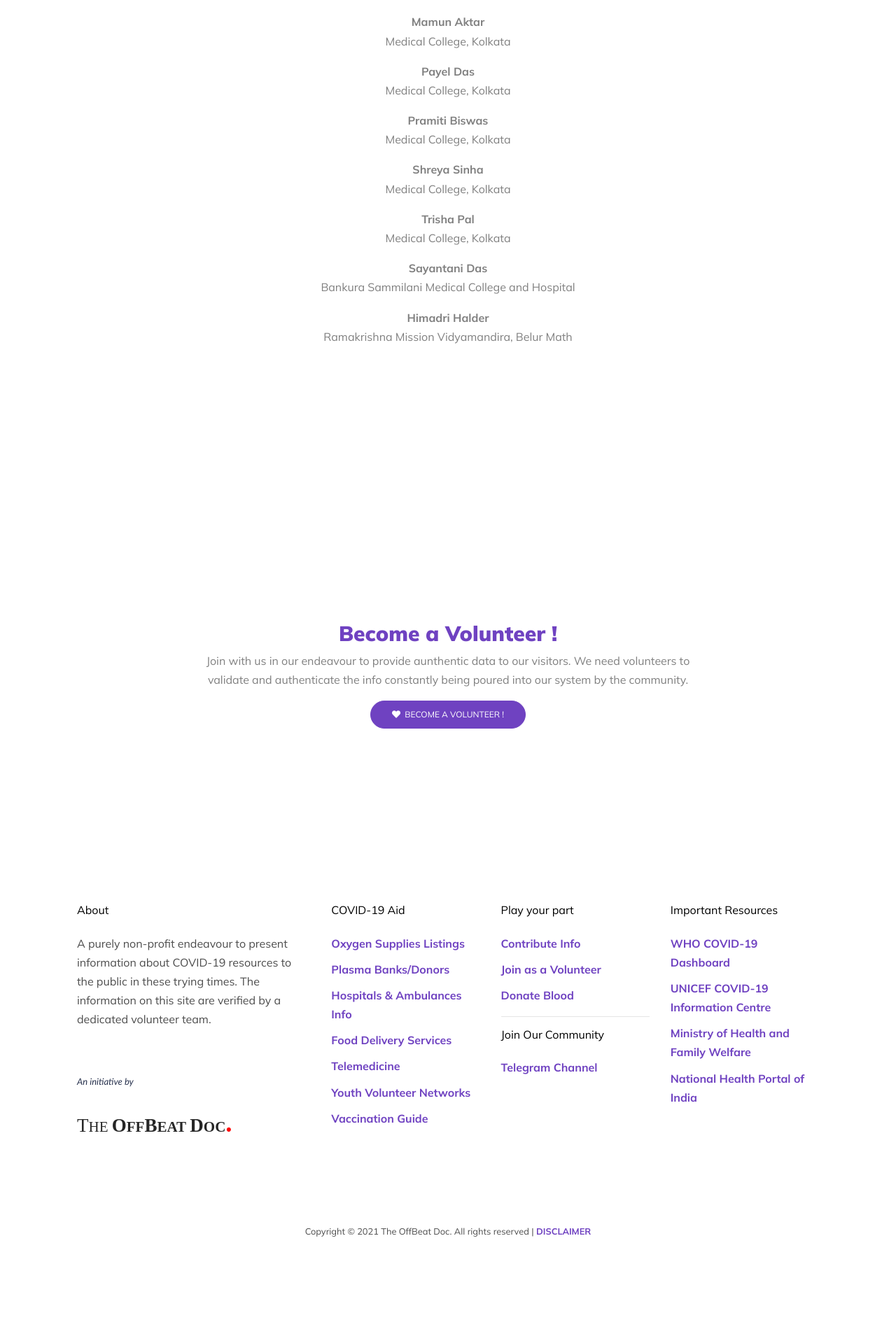
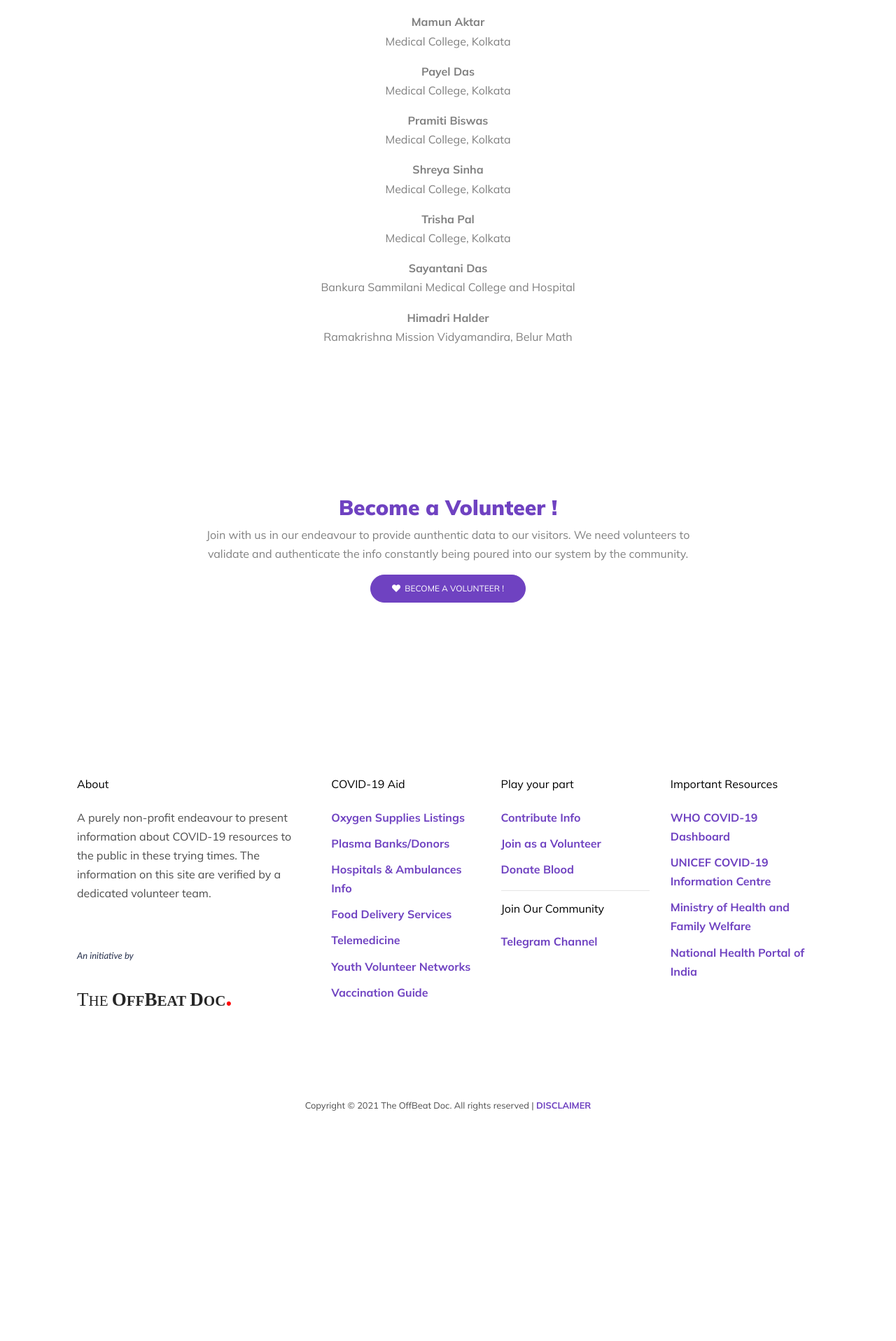
Before and after one commit to theoffbeatdoc/cov19resources, a Jekyll site: the page built from about.markdown, in a window 1280 px wide. Shown: the part 1846-3762 px from the top of the page at 70% size. Built offline with Jekyll 4.4.1, drawn with Linux system fonts in a browser that asks for light colours; some web fonts are replaced; Markdown is read by kramdown in place of the engine named in the settings; after the commit the page ends 3582 px from its top, so only the background shows below that.

Commit message:
minor bug fix

```diff
--- a/_layouts/about.html
+++ b/_layouts/about.html
@@ -73,17 +73,7 @@
             <div>
               {{content}}
             </div>
-
           </div>
-        </div>
-      </div>
-    </div>
-
-
-    <div class="site-section">
-      <div class="container">
-        <div>
-
         </div>
       </div>
     </div>
```
